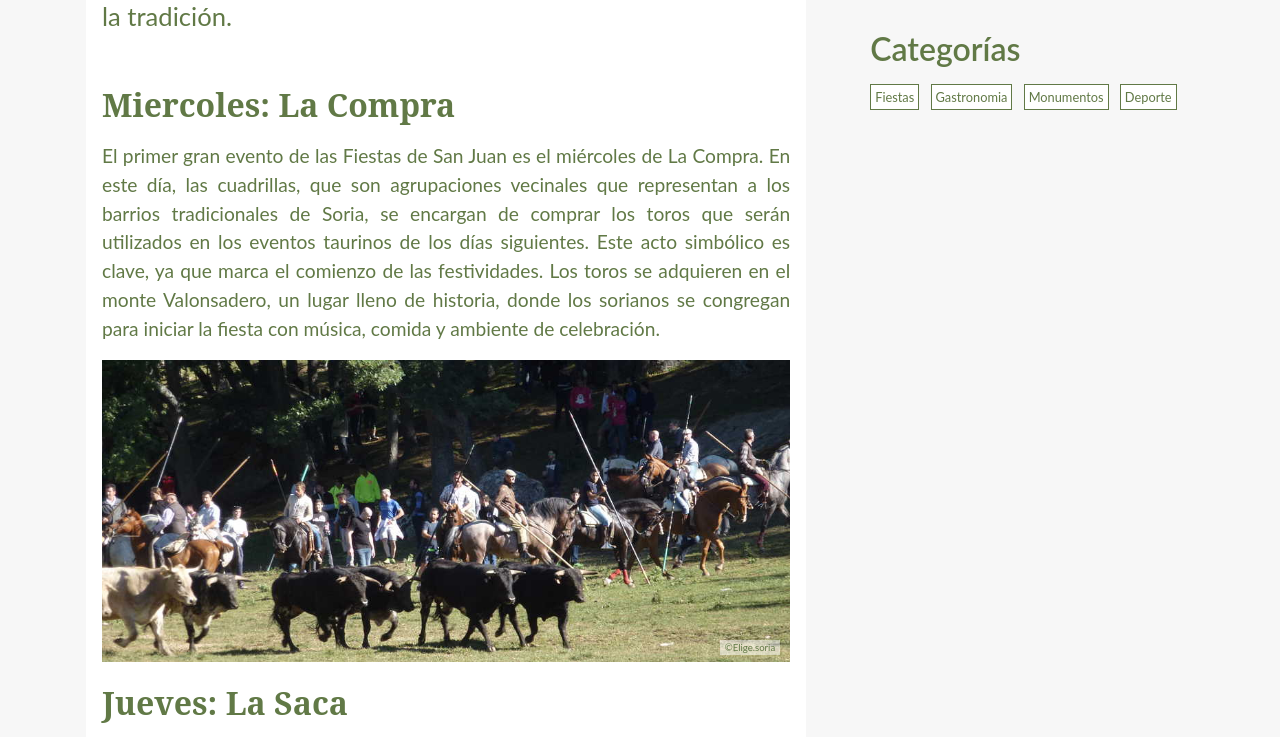
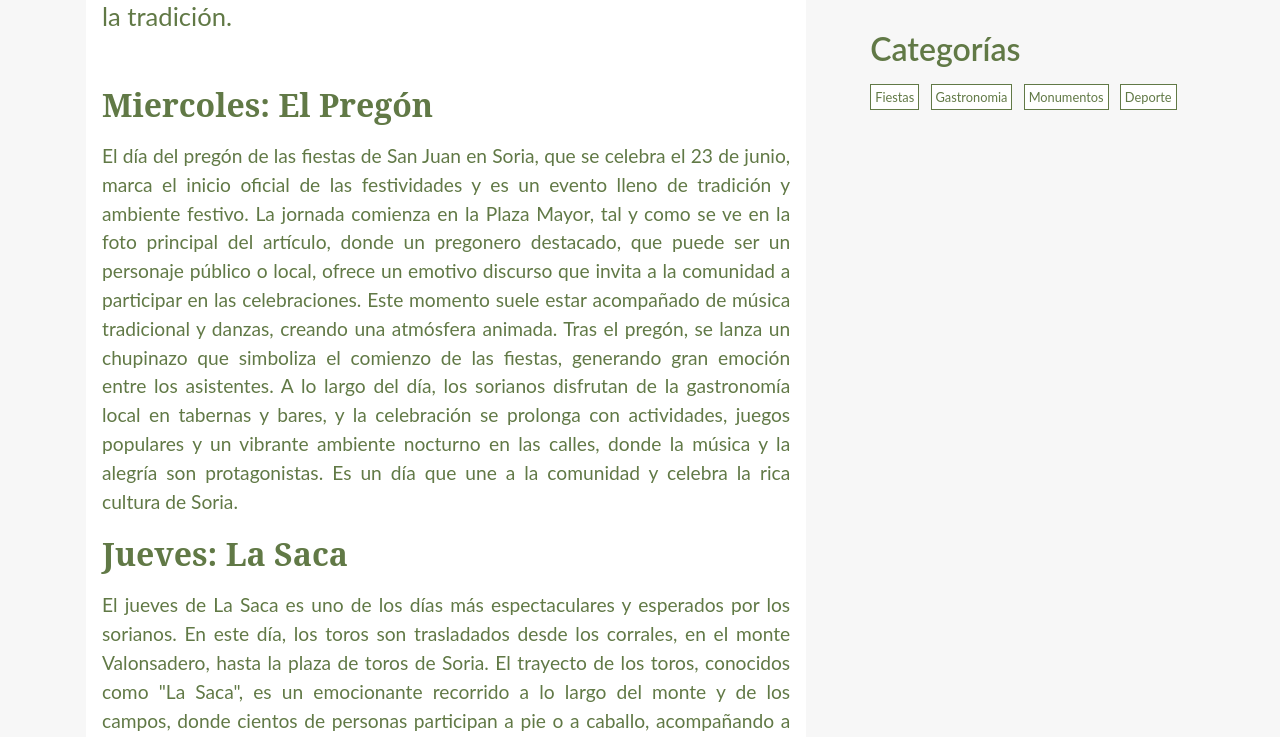
Before and after one commit to Sortega28/Pec3-Hermientas-HtmlyCSS-, a website built with Parcel: page docs/detalle.html in a window 1280 px wide. Shown: the part 1241-1978 px from the top of the page. Built offline with nearby package versions, Linux system fonts and the light colour scheme.

Commit message:
cambio detalles

```diff
--- a/docs/detalle.html
+++ b/docs/detalle.html
@@ -62,28 +62,25 @@
               los encierros, los desfiles, la música y, sobre todo, la
               tradición.
             </p>
-            <h2><label>Miercoles: La Compra</label></h2>
+            <h2><label>Miercoles: El Pregón</label></h2>
             <p>
-              El primer gran evento de las Fiestas de San Juan es el miércoles
-              de La Compra. En este día, las cuadrillas, que son agrupaciones
-              vecinales que representan a los barrios tradicionales de Soria, se
-              encargan de comprar los toros que serán utilizados en los eventos
-              taurinos de los días siguientes. Este acto simbólico es clave, ya
-              que marca el comienzo de las festividades. Los toros se adquieren
-              en el monte Valonsadero, un lugar lleno de historia, donde los
-              sorianos se congregan para iniciar la fiesta con música, comida y
-              ambiente de celebración.
+              El día del pregón de las fiestas de San Juan en Soria, que se
+              celebra el 23 de junio, marca el inicio oficial de las
+              festividades y es un evento lleno de tradición y ambiente festivo.
+              La jornada comienza en la Plaza Mayor, tal y como se ve en la foto
+              principal del artículo, donde un pregonero destacado, que puede
+              ser un personaje público o local, ofrece un emotivo discurso que
+              invita a la comunidad a participar en las celebraciones. Este
+              momento suele estar acompañado de música tradicional y danzas,
+              creando una atmósfera animada. Tras el pregón, se lanza un
+              chupinazo que simboliza el comienzo de las fiestas, generando gran
+              emoción entre los asistentes. A lo largo del día, los sorianos
+              disfrutan de la gastronomía local en tabernas y bares, y la
+              celebración se prolonga con actividades, juegos populares y un
+              vibrante ambiente nocturno en las calles, donde la música y la
+              alegría son protagonistas. Es un día que une a la comunidad y
+              celebra la rica cultura de Soria.
             </p>
-            <div class="card-image">
-              <img
-                src="img/la_compra.jpg"
-                alt="Toros y caballos en Valonsadero, Soria"
-                width="1000"
-                height="667"
-                class="img-fluid"
-              />
-              <div class="copyright">&copy;Elige.soria</div>
-            </div>
             <h2>Jueves: La Saca</h2>
             <p>
               El jueves de La Saca es uno de los días más espectaculares y
@@ -97,6 +94,16 @@
               el que la emoción de los encierros se mezcla con la alegría
               popular.
             </p>
+            <div class="card-image">
+              <img
+                src="img/la_saca.jpg"
+                alt="Toros y caballos en Valonsadero, Soria"
+                width="1000"
+                height="667"
+                class="img-fluid"
+              />
+              <div class="copyright">&copy;Elige.soria</div>
+            </div>
             <h2>Viernes: Viernes de Toros</h2>
             <p>
               El Viernes de Toros es el día dedicado a las corridas en la plaza
--- a/package.json
+++ b/package.json
@@ -11,7 +11,6 @@
   },
   "dependencies": {
     "npm-run-all": "^4.1.5",
-    "parcel": "^2.8.3",
     "posthtml-include": "^2.0.1",
     "rimraf": "^6.0.1"
   },
@@ -21,6 +20,7 @@
   "description": "",
   "devDependencies": {
     "autoprefixer": "^10.4.20",
+    "parcel": "^2.12.0",
     "postcss": "^8.4.47",
     "postcss-cli": "^11.0.0",
     "postcss-import": "^16.1.0"
```
Also changed, not shown: docs/img/la_saca.jpg (renamed from docs/img/la_compra.jpg), 1 other file.
